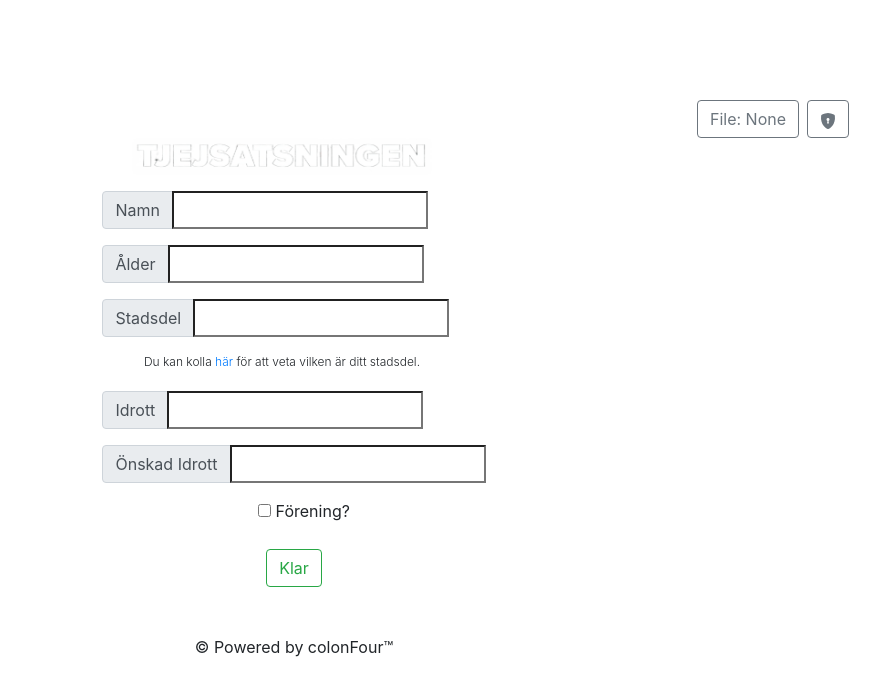
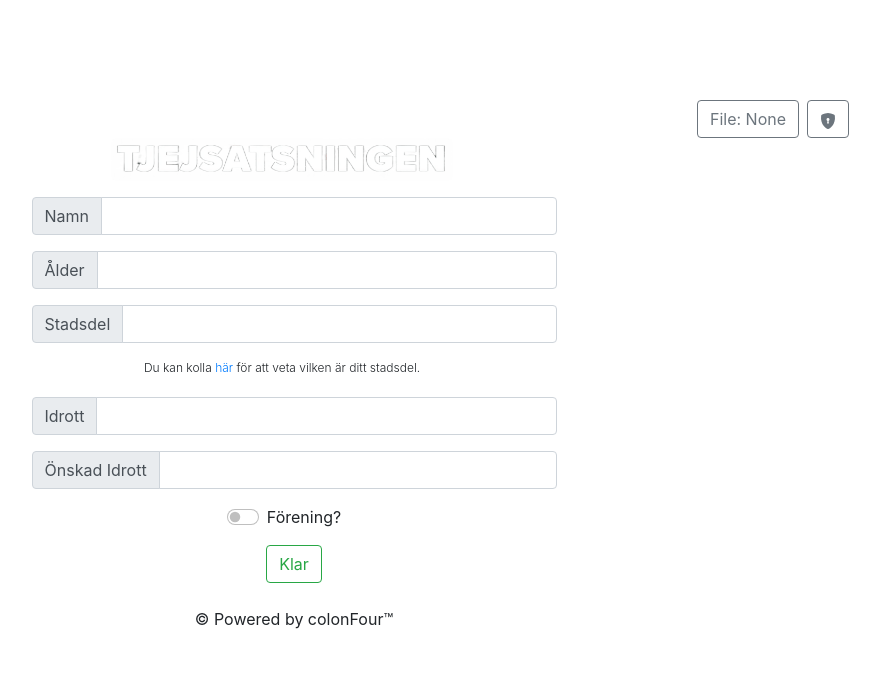
Before and after one commit to bryanMawan/newSabina, a Django app: page / in a window 1280 px wide. Shown: the top 696 px of the page, without its empty margins (346-1226 px from the left). Run offline with Django 4.2, Linux system fonts and the light colour scheme; data that the repository does not hold is empty; some libraries are stand-ins or nearby versions.

Commit message:
grid resposive

```diff
--- a/templates/home.html
+++ b/templates/home.html
@@ -3,10 +3,12 @@
 
 {% block content %}
 <div class="d-flex justify-content-end">
-    <button type="button" class="btn btn-outline-secondary ml-auto" data-bs-toggle="modal" data-bs-target="#pathModal">
+    <button type="button" class="btn btn-outline-secondary ml-auto" data-bs-toggle="modal"
+        data-bs-target="#pathModal">
         File: {{ filePath }}
     </button>
-    <button type="button" class="btn btn-outline-secondary ml-2" data-bs-toggle="modal" data-bs-target="#passwordModal">
+    <button type="button" class="btn btn-outline-secondary ml-2" data-bs-toggle="modal"
+        data-bs-target="#passwordModal">
         <svg xmlns="http://www.w3.org/2000/svg" width="16" height="16" fill="currentColor"
             class="bi bi-shield-lock-fill" viewBox="0 0 16 16">
             <path fill-rule="evenodd"
@@ -18,60 +20,62 @@
 {% include 'pathModal.html' %}
 {% include 'passwordModal.html' %}
 
-<div class="text-center pr-4">
-    <img src="{% static 'tjej.png' %}" class="rounded" alt="..." width="300">
+<div class="row justify-content-center pr-4">
+    <div class="col-md-6 col-lg-4">
+        <img src="{% static 'tjej.png' %}" class="rounded img-fluid" alt="...">
+    </div>
 </div>
 <div class="container-fluid">
-    <div class="d-flex justify-content-center">
-        <div class="text-center">
+    <div class="row justify-content-center">
+        <div class="col-md-8 col-lg-6">
             <form method="post" enctype="multipart/form-data">
                 {% csrf_token %}
                 <div class="input-group mb-3 pt-3">
                     <label class="input-group-text" for="id_name">Namn</label>
-                    <input type="text" name="name" id="id_name" required>
+                    <input type="text" class="form-control" name="name" id="id_name" required>
                 </div>
 
                 <div class="input-group mb-3">
                     <label class="input-group-text" for="id_age">Ålder</label>
-                    <input type="number" name="age" id="id_age" required>
+                    <input type="number" class="form-control" name="age" id="id_age" required>
                 </div>
+
                 <div class="input-group mb-3">
                     <label class="input-group-text" for="id_stadsdel" data-bs-toggle="popover" data-bs-placement="left"
                         title="Popover Title" data-bs-content="baby">Stadsdel</label>
-                    <input type="text" name="stadsdel" id="id_stadsdel" required>
+                    <input type="text" class="form-control" name="stadsdel" id="id_stadsdel" required>
                 </div>
                 <p class="lead pr-4" style="font-size: 12px;">
                     Du kan kolla <a
                         href="https://goteborg.se/wps/portal/start/kommun-och-politik/om-goteborg/stadsomraden-och-mellanomraden">här</a>
                     för att veta vilken är ditt stadsdel.
-                <p>
+                </p>
 
                 <div class="input-group mb-3 pt-1">
                     <label class="input-group-text" for="id_idrott">Idrott</label>
-                    <input type="text" name="idrott" id="id_idrott" required>
+                    <input type="text" class="form-control" name="idrott" id="id_idrott" required>
                 </div>
 
                 <div class="input-group mb-3">
                     <label class="input-group-text" for="id_önskad_idrott">Önskad Idrott</label>
-                    <input type="text" name="önskad_idrott" id="id_önskad_idrott" required>
+                    <input type="text" class="form-control" name="önskad_idrott" id="id_önskad_idrott" required>
                 </div>
 
-                <div class="form-check form-switch">
-                    <input type="checkbox" name="in_a_union" id="id_in_a_union">
+                <div class="form-check form-switch mb-3">
+                    <input class="form-check-input" type="checkbox" name="in_a_union" id="id_in_a_union">
                     <label class="form-check-label" for="id_in_a_union">Förening?</label>
                 </div>
-                <br>
+
                 <button type="submit" class="btn btn-outline-success">Klar</button>
-                <br>
-                <br>
+
                 {% if message %}
                 {% if is_error %}
-                        <div class="alert alert-danger alert-dismissible fade show" role="alert">
+                <div class="alert alert-danger alert-dismissible fade show mt-3" role="alert">
                     {{ message }}
                     <button type="button" class="btn-close" data-bs-dismiss="alert" aria-label="Close"></button>
                 </div>
                 {% else %}
-                        <div class="alert alert-success alert-dismissible fade show" role="alert">
+                <div class="alert alert-success alert-dismissible fade show mt-3" role="alert">
                     {{ message }}
                     <button type="button" class="btn-close" data-bs-dismiss="alert" aria-label="Close"></button>
                 </div>
@@ -81,6 +85,7 @@
         </div>
     </div>
 </div>
+
 <br>
 <script src="{% static 'js/modalsAlerts.js' %}"></script>
 {% endblock %}
```
Also changed, not shown: templates/base.html (+6 -7 lines). Lines whose indentation alone changed are shown as unchanged.
